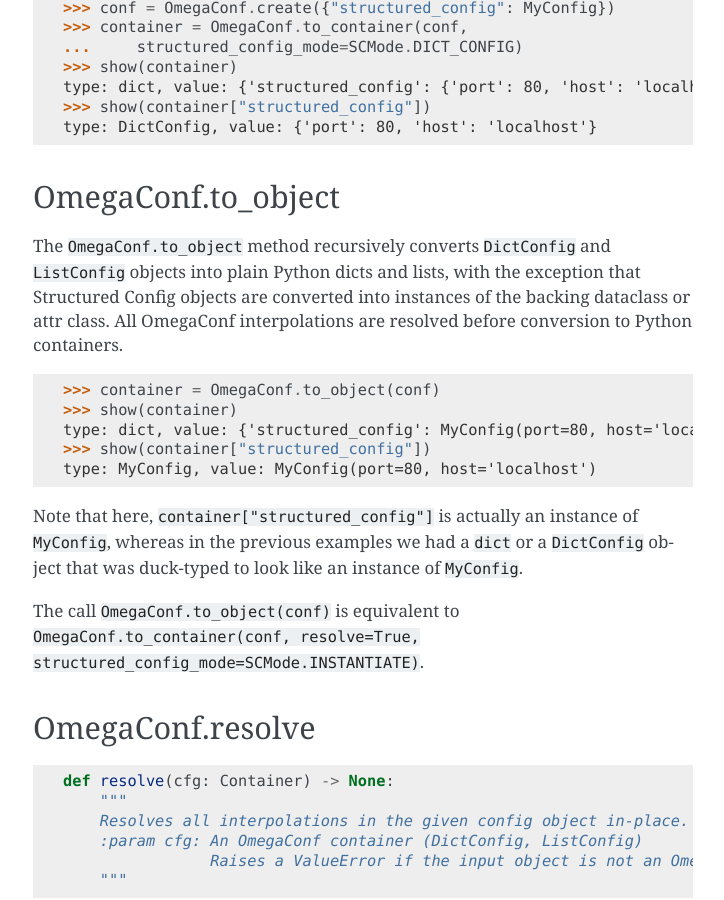
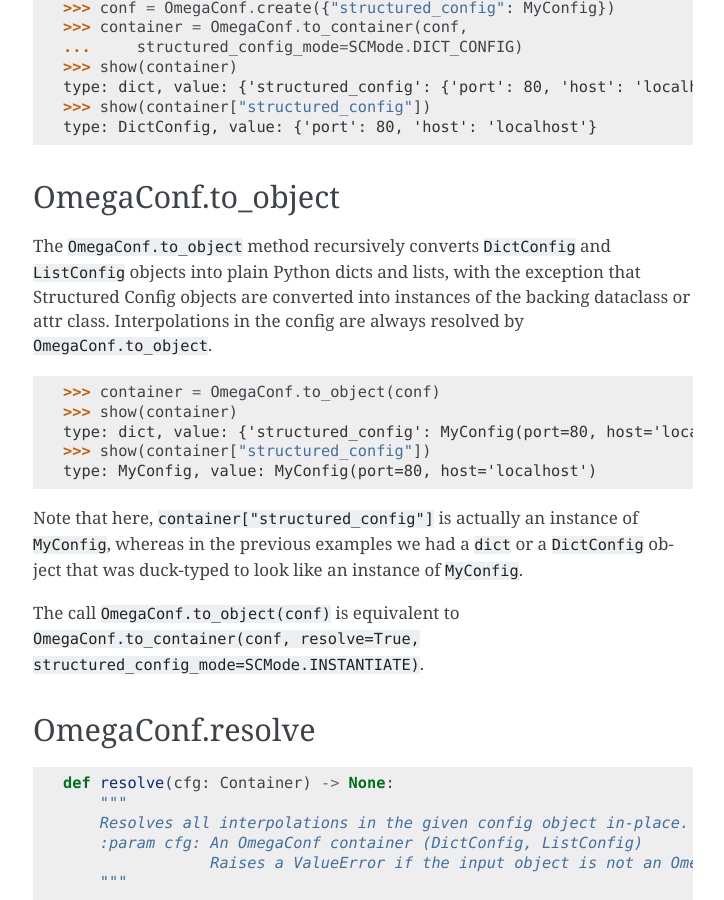
Before and after one commit to omry/omegaconf, a Sphinx documentation site: the page built from docs/source/usage.rst, in a window 1280 px wide and 900 px high, scrolled down 11622 px. Shown: the whole window, without its empty margins (387-1111 px from the left). Built offline with Sphinx 7.4.7, drawn with Linux system fonts in a browser that asks for light colours.

Commit message:
Apply suggestions from code review
Co-authored-by: Omry Yadan <omry@fb.com>

```diff
--- a/docs/source/custom_resolvers.rst
+++ b/docs/source/custom_resolvers.rst
@@ -368,7 +368,7 @@ when we care only about the keys or the associated values.
 
 The resolvers ``oc.dict.keys`` and ``oc.dict.values`` simplify such operations by offering an alternative
 view of a ``DictConfig``'s keys or values as a list,
-with behavior analogous to the ``dict.keys`` and ``dict.values`` methods in plain Python.
+with behavior analogous to the ``dict.keys`` and ``dict.values`` methods in plain Python dictionaries.
 These resolvers take as input a string that is the path to another config node (using the same syntax
 as interpolations), and they return a ``ListConfig`` that contains keys or values of the node whose path was given.
 
--- a/docs/source/structured_config.rst
+++ b/docs/source/structured_config.rst
@@ -52,7 +52,7 @@ The following class defines fields with all simple types:
     ...     height: Height = Height.SHORT
     ...     description: str = "text"
 
-You can create a config based on the ``SimpleTypes`` class itself, or based on instances of it.
+You can create a config based on the SimpleTypes class itself or an instance of it.
 Those would be equivalent by default, but the Object variant allows you to set the values of specific
 fields during construction.
 
--- a/docs/source/usage.rst
+++ b/docs/source/usage.rst
@@ -605,8 +605,7 @@ OmegaConf.to_object
 ^^^^^^^^^^^^^^^^^^^^^^
 The ``OmegaConf.to_object`` method recursively converts ``DictConfig`` and ``ListConfig`` objects
 into plain Python dicts and lists, with the exception that Structured Config objects are
-converted into instances of the backing dataclass or attr class.  All OmegaConf
-interpolations are resolved before conversion to Python containers.
+converted into instances of the backing dataclass or attr class.  Interpolations in the config are always resolved by ``OmegaConf.to_object``.
 
 .. doctest::
 
```
